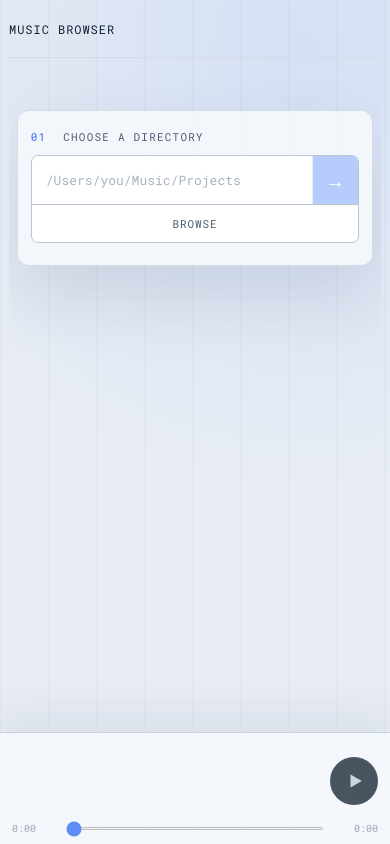
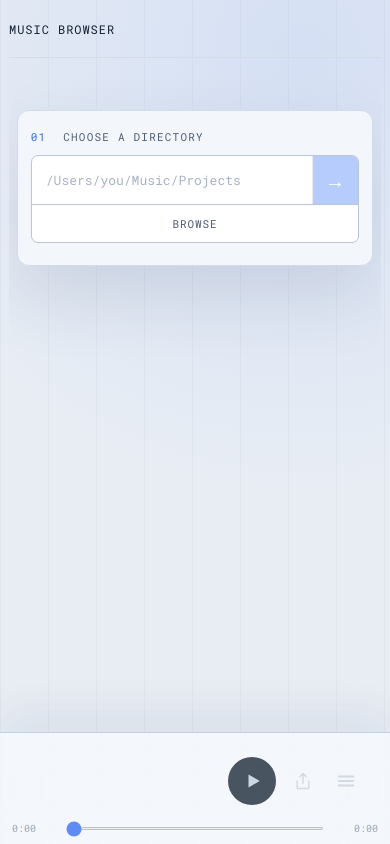
Before and after one commit to jonahclarsen/music_browser, a Svelte app: page / in a window 390 px wide. Built offline with nearby package versions, Linux system fonts and the light colour scheme.

Commit message:
Keep song sharing and queue controls available on narrow screens

```diff
--- a/src/components/ContextMenu.svelte
+++ b/src/components/ContextMenu.svelte
@@ -13,7 +13,7 @@
   export let sharing = false;
   export let onerror: (message: string) => void;
 
-  $: left = Math.max(8, Math.min(x, window.innerWidth - 214));
+  $: left = Math.max(8, Math.min(x, window.innerWidth - 226));
   $: top = Math.max(8, Math.min(y, window.innerHeight - (showQueueActions ? 152 : 88)));
 
   async function reveal(): Promise<void> {
--- a/src/styles.css
+++ b/src/styles.css
@@ -258,8 +258,9 @@ input[type="range"] { height: 3px; accent-color: var(--accent); cursor: pointer;
   .song-summary { grid-template-columns: minmax(230px, 1fr) minmax(160px, 1fr) 105px 44px; }
   .song-summary .first-date, .song-summary .count, .song-summary .parent { display: none; }
   .song-date { display: block; }
-  .player-dock { grid-template-columns: 1fr 1.25fr; }
-  .player-tools { display: none; }
+  .player-dock { grid-template-columns: minmax(0, 1fr) minmax(0, 1.25fr) auto; }
+  .player-tools { gap: 2px; padding-right: 12px; }
+  .volume-control { display: none; }
 }
 
 @media (max-width: 600px) {
@@ -282,7 +283,7 @@ input[type="range"] { height: 3px; accent-color: var(--accent); cursor: pointer;
   .versions { padding-inline: 10px; }
   .version-row { grid-template-columns: 55px 1fr; padding: 8px 0; }
   .version-row time, .latest-badge { display: none; }
-  .player-dock { height: 112px; grid-template-columns: 1fr auto; padding: 8px 12px 24px; }
+  .player-dock { height: 112px; grid-template-columns: minmax(0, 1fr) auto auto; gap: 6px; padding: 8px 12px 24px; }
   .now-playing { padding: 0; gap: 8px; }
   .album-mark { width: 36px; height: 36px; }
   .now-playing-copy time { display: none; }
```
